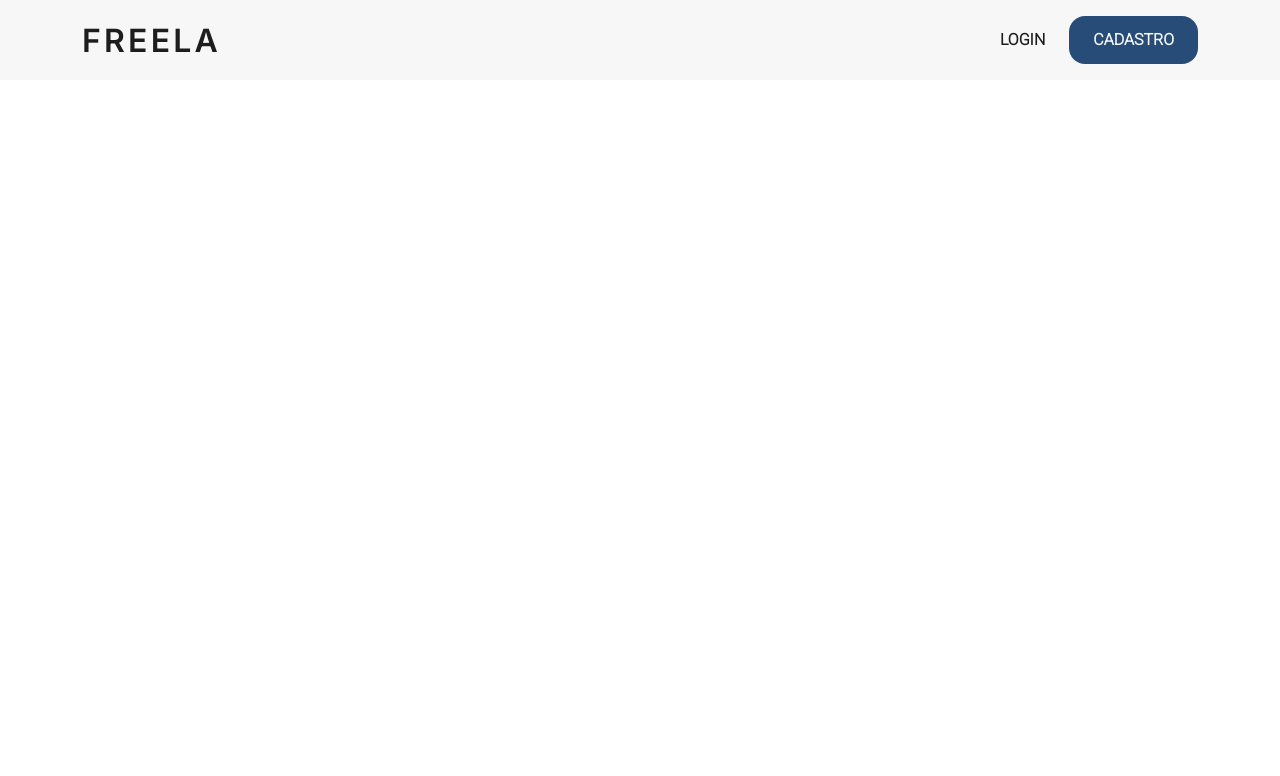
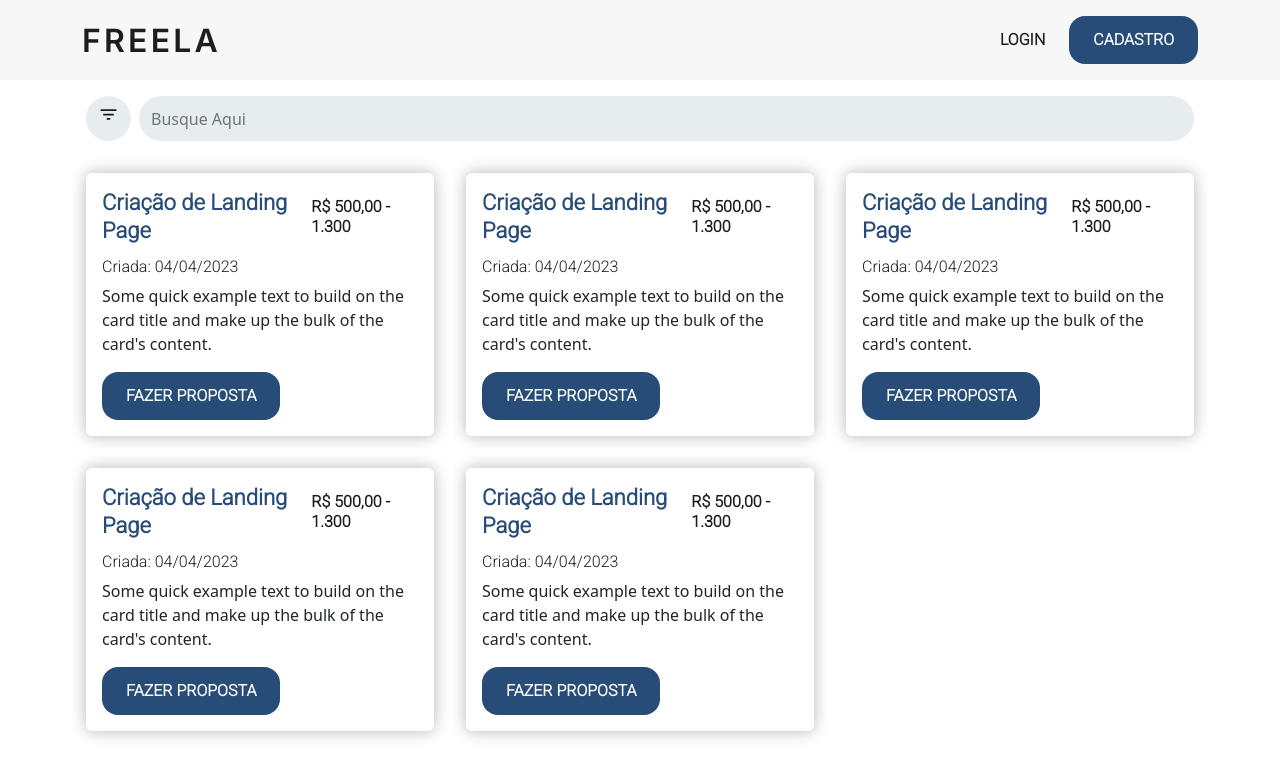
Before and after one commit to FREELA-sptech/FREELA-Web, a React (Vite) app: page /home in a window 1280 px wide. Shown: the top 776 px of the page. Built offline with nearby package versions, Linux system fonts and the light colour scheme.

Commit message:
feat: create home system page

```diff
--- a/src/AppRoutes.tsx
+++ b/src/AppRoutes.tsx
@@ -3,6 +3,7 @@ import { BrowserRouter, Route, Routes } from 'react-router-dom'
 import Header from './shared/components/Header/Header'
 import Login from './pages/Login/Login'
 import Index from './pages/Index/Index'
+import Home from './pages/Home/Home'
 
 const AppRoutes = () => (
   <BrowserRouter>
@@ -10,6 +11,7 @@ const AppRoutes = () => (
     <Routes>
       <Route path="/" element={<Index />} />
       <Route path="/login" element={<Login />} />
+      <Route path='/home' element={<Home />}></Route>
     </Routes>
   </BrowserRouter>
 )
--- /dev/null
+++ b/src/pages/Home/Home.tsx
@@ -0,0 +1,40 @@
+import { Col, Container, Figure, Form, Row } from "react-bootstrap";
+import ServicesAvailableCard from "./components/ServicesAvailableCard/ServicesAvailableCard";
+import './style.scss'
+
+function Home() {
+  return (
+    <Container>
+      <Row className="p-3 d-flex gap-2">
+        <Figure className="home-icon-background d-flex justify-content-center align-items-center m-0">
+          <Figure.Image
+            width='40px'
+            height='40px'
+            alt="icone filtro"
+            src="assets/icons/filter.svg"
+          />
+        </Figure>
+        <Form.Control className="primary-input w-auto flex-grow-1" placeholder="Busque Aqui" />
+      </Row>
+      <Row className="d-flex">
+        <Col xs={12} md={6} lg={4} className="p-3">
+          <ServicesAvailableCard />
+        </Col>
+        <Col xs={12} md={6} lg={4} className="p-3">
+          <ServicesAvailableCard />
+        </Col>
+        <Col xs={12} md={6} lg={4} className="p-3">
+          <ServicesAvailableCard />
+        </Col>
+        <Col xs={12} md={6} lg={4} className="p-3">
+          <ServicesAvailableCard />
+        </Col>
+        <Col xs={12} md={6} lg={4} className="p-3">
+          <ServicesAvailableCard />
+        </Col>
+      </Row>
+    </Container>
+  );
+}
+
+export default Home
--- /dev/null
+++ b/src/pages/Home/components/ServicesAvailableCard/ServicesAvailableCard.tsx
@@ -0,0 +1,27 @@
+import { Card, Row } from "react-bootstrap";
+import "./style.scss"
+import ButtonBase from "../../../../shared/components/ButtonBase/ButtonBase";
+
+
+function ServicesAvailableCard() {
+  return (
+    <Card className="services-available-background">
+      <Card.Body>
+        <Card.Title className="d-flex justify-content-between align-items-center">
+          <h1 className="category w-auto">Criação de Landing Page</h1>
+          <h2 className="subtitle w-auto">R$ 500,00 - 1.300</h2>
+        </Card.Title>
+        <Card.Subtitle className="mb-2 subtitle">
+          Criada: 04/04/2023
+        </Card.Subtitle>
+        <Card.Text>
+          Some quick example text to build on the card title and make up the
+          bulk of the card's content.
+        </Card.Text>
+        <ButtonBase onClick={() => {}} buttonType={"primary-standart"} label={"fazer proposta"} ></ButtonBase>
+      </Card.Body>
+    </Card>
+  );
+}
+
+export default ServicesAvailableCard
--- /dev/null
+++ b/src/pages/Home/components/ServicesAvailableCard/style.scss
@@ -0,0 +1,8 @@
+.services-available {
+  &-background {
+    -webkit-box-shadow: 0px 0px 16px 0px rgba(181, 181, 181, 1);
+    -moz-box-shadow: 0px 0px 16px 0px rgba(181, 181, 181, 1);
+    box-shadow: 0px 0px 16px 0px rgba(181, 181, 181, 1);
+    border: none;
+  }
+}
--- /dev/null
+++ b/src/pages/Home/style.scss
@@ -0,0 +1,8 @@
+.home {
+  &-icon-background {
+    background-color: #E7ECEF;
+    border-radius: 50%;
+    width: 45px;
+    height: 45px;
+  }
+}
--- a/src/pages/Login/components/CardLogin/CardLogin.tsx
+++ b/src/pages/Login/components/CardLogin/CardLogin.tsx
@@ -13,11 +13,11 @@ function CardLogin() {
         <Form>
           <Form.Group className="mb-3" controlId="exampleForm.ControlInput1">
             <Form.Label>Email:</Form.Label>
-            <Form.Control type="email" placeholder="name@example.com" />
+            <Form.Control className="primary-input" type="email" placeholder="name@example.com" />
           </Form.Group>
           <Form.Group className="mb-3" controlId="exampleForm.ControlTextarea1">
             <Form.Label>Senha:</Form.Label>
-            <Form.Control type="password" placeholder="name@example.com" />
+            <Form.Control className="primary-input" type="password" placeholder="********" />
           </Form.Group>
           <ButtonBase onClick={() => { }} className="w-100 mt-2" buttonType={"primary-standart"} label={"entrar"} />
           <Form.Text className="summary mt-3 text-center w-100 d-block">
--- /dev/null
+++ b/src/shared/styles/_inputs.scss
@@ -0,0 +1,6 @@
+.primary-input {
+  background: #E7ECEF !important;
+  border-radius: 28px !important;
+  border: none !important;
+  height: 45px !important;
+}
--- a/src/shared/styles/style.scss
+++ b/src/shared/styles/style.scss
@@ -1,2 +1,3 @@
 @import url("./_variables.scss");
 @import url("./_typography.scss");
+@import url("./_inputs.scss");
```
Also changed, not shown: public/assets/icons/filter.svg (added).
